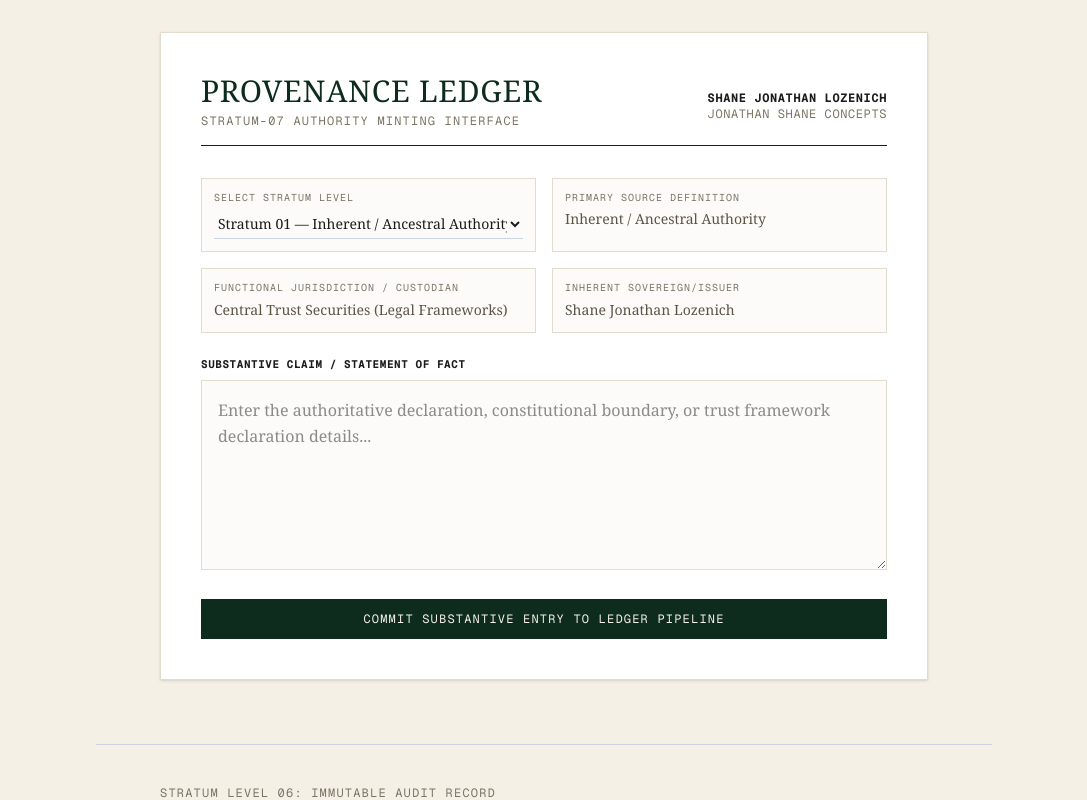
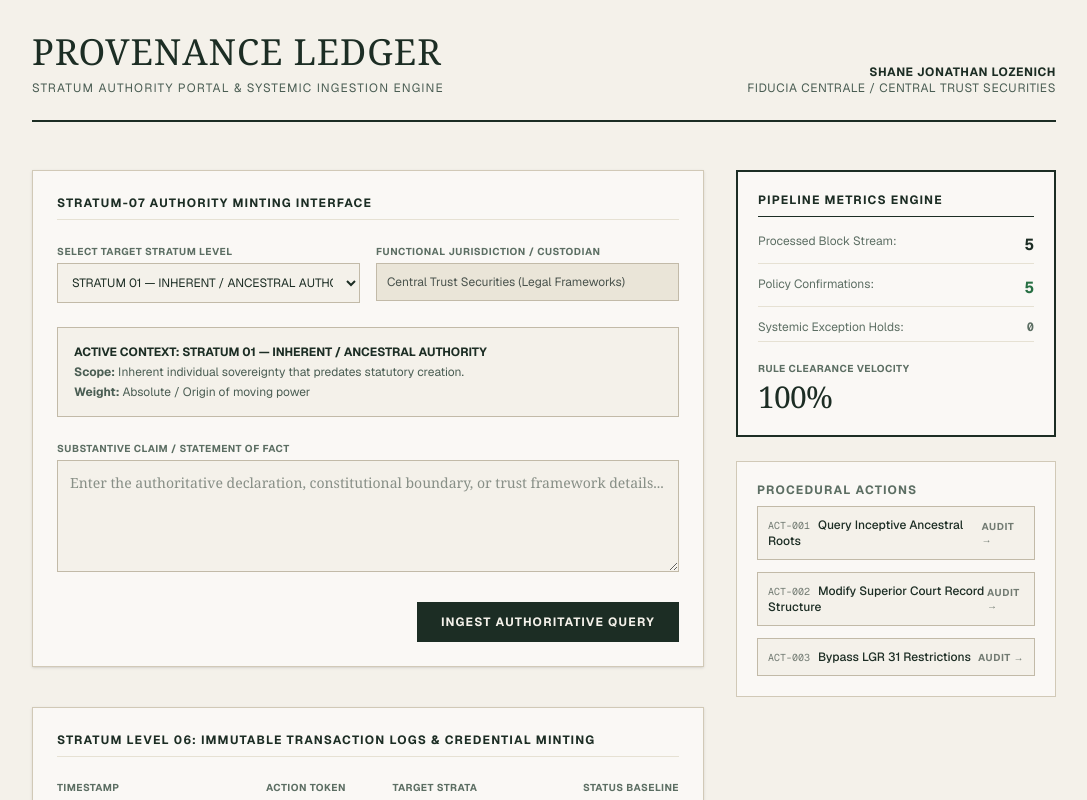
Before and after one commit to sjlozenich-1126/stratigraphic-authority-ledger, a Next.js app: page / in a window 1280 px wide. Shown: the top 800 px of the page, without its empty margins (96-1183 px from the left). Built offline with nearby package versions, Linux system fonts and the light colour scheme.

Commit message:
updated page.tsx stratum 07

```diff
--- a/app/page.tsx
+++ b/app/page.tsx
@@ -1,5 +1,36 @@
-// Place these robust definitions at the top of your unified page file
-const strataData = {
+'use client';
+
+import React, { useState } from 'react';
+
+// Explicit strict typing interfaces for production build safety
+interface StratumDetail {
+  title: string;
+  scope: string;
+  weight: string;
+  effectiveDate: string;
+}
+
+interface StrataMap {
+  [key: string]: StratumDetail;
+}
+
+interface LedgerEntry {
+  id: string;
+  timestamp: string;
+  token: string;
+  target: string;
+  status: string;
+}
+
+interface PipelineMetrics {
+  processedBlocks: number;
+  policyConfirmations: number;
+  exceptionHolds: number;
+  clearanceVelocity: number;
+}
+
+// Immutable authority baseline maps
+const STRATA_REGISTRY: StrataMap = {
   "stratum-01": {
     title: "STRATUM 01 — INHERENT / ANCESTRAL AUTHORITY",
     scope: "Inherent individual sovereignty that predates statutory creation.",
@@ -25,209 +56,241 @@ const strataData = {
     effectiveDate: "2004-11-01"
   }
 };
-'use client';
 
-import React, { useState, useEffect, useRef } from 'react';
+const PROCEDURAL_ACTIONS = [
+  { code: "ACT-001", label: "Query Inceptive Ancestral Roots" },
+  { code: "ACT-002", label: "Modify Superior Court Record Structure" },
+  { code: "ACT-003", label: "Bypass LGR 31 Restrictions" }
+];
 
-export default function IntegratedProvenanceLedger() {
-  const [ledgerEntries, setLedgerEntries] = useState<any[]>([]);
-  const stratum06ViewerRef = useRef<HTMLDivElement>(null);
-
-  // Form State matching Stratum-07 input matrix fields exactly
-  const [formData, setFormData] = useState({
-    stratum_level: 'STRATUM 01',
-    stratum_title: 'INHERENT / ANCESTRAL AUTHORITY',
-    source_definition: 'Inherent / Ancestral Authority',
-    functional_jurisdiction: 'Central Trust Securities (Legal Frameworks)',
-    sovereign_issuer: 'Shane Jonathan Lozenich',
-    claim_payload: ''
+export default function ProvenanceDashboard() {
+  const [pipelineMetrics, setPipelineMetrics] = useState<PipelineMetrics>({
+    processedBlocks: 5,
+    policyConfirmations: 5,
+    exceptionHolds: 0,
+    clearanceVelocity: 100
   });
 
-  // Automatically sync names and layers depending on the selected stratum dropdown option
-  const handleStratumChange = (level: string) => {
-    let title = '';
-    let source = '';
-    if (level === 'STRATUM 01') {
-      title = 'INHERENT / ANCESTRAL AUTHORITY';
-      source = 'Inherent / Ancestral Authority';
-    } else if (level === 'STRATUM 02') {
-      title = 'CONSTITUTIONAL / ORGANIC LAW';
-      source = 'Washington State Constitution';
-    }
-    setFormData({ ...formData, stratum_level: level, stratum_title: title, source_definition: source });
+  const [ledgerLogs, setLedgerLogs] = useState<LedgerEntry[]>([
+    { id: "log-1", timestamp: "2026-06-02T13:50:00Z", token: "DOC-001", target: "Stratum 01", status: "APPROVED" },
+    { id: "log-2", timestamp: "2026-06-02T21:26:45Z", token: "DOC-002", target: "Stratum 02", status: "APPROVED" },
+    { id: "log-3", timestamp: "2026-06-02T21:26:45Z", token: "DOC-003", target: "Stratum 03", status: "APPROVED" },
+    { id: "log-4", timestamp: "2026-06-02T21:26:45Z", token: "DOC-004", target: "Stratum 04", status: "APPROVED" },
+    { id: "log-5", timestamp: "2026-06-02T21:26:45Z", token: "DOC-005", target: "Stratum 01", status: "APPROVED" }
+  ]);
+
+  const [inputQuery, setInputQuery] = useState('');
+  const [selectedStratum, setSelectedStratum] = useState('stratum-01');
+
+  const handleIngestQuery = (e: React.FormEvent<HTMLFormElement>) => {
+    e.preventDefault();
+    if (!inputQuery.trim()) return;
+
+    const uniqueId = `log-${Date.now()}`;
+    const newToken = `DOC-00${ledgerLogs.length + 1}`;
+
+    // Formatting presentation text securely
+    const targetName = selectedStratum
+      .replace('-', ' ')
+      .replace(/\b\w/g, (char) => char.toUpperCase());
+
+    const newLog: LedgerEntry = {
+      id: uniqueId,
+      timestamp: new Date().toISOString(),
+      token: newToken,
+      target: targetName,
+      status: "APPROVED"
     };
 
-  // Fetch streaming blocks from your API endpoint
-  const fetchLedger = async () => {
-    try {
-      const res = await fetch('/api/ledger');
-      const json = await res.json();
-      if (json.success) setLedgerEntries(json.data);
-    } catch (err) {
-      console.error('Pipeline streaming exception:', err);
-    }
-  };
-
-  useEffect(() => {
-    fetchLedger();
-  }, []);
-
-  const handleMintSubmit = async (e: React.FormEvent) => {
-    e.preventDefault();
-
-    try {
-      const response = await fetch('/api/ledger', {
-        method: 'POST',
-        headers: { 'Content-Type': 'application/json' },
-        body: JSON.stringify(formData),
-      });
-
-      const result = await response.json();
-
-      if (result.success) {
-        // 1. Instantly pull fresh data without reloading
-        await fetchLedger();
-
-        // 2. Direct viewport focus automatically down to the Stratum-06 block stream
-        if (stratum06ViewerRef.current) {
-          stratum06ViewerRef.current.scrollIntoView({ behavior: 'smooth', block: 'start' });
-        }
-
-        // Clear payload input for next transaction entry
-        setFormData(prev => ({ ...prev, claim_payload: '' }));
-      }
-    } catch (error) {
-      console.error('Execution pipeline hold:', error);
-    }
+    setLedgerLogs([newLog, ...ledgerLogs]);
+    setPipelineMetrics(prev => ({
+      ...prev,
+      processedBlocks: prev.processedBlocks + 1,
+      policyConfirmations: prev.policyConfirmations + 1
+    }));
+    setInputQuery('');
   };
 
   return (
-    <div className="min-h-screen bg-[#f4f0e6] text-[#1c1c1c] p-8 font-serif selection:bg-[#0e2c1e]/10">
-      <div className="max-w-4xl mx-auto space-y-16">
+    <div className="min-h-screen bg-[#F4F1EA] text-[#1C2D24] font-serif p-8 selection:bg-[#1C2D24] selection:text-[#F4F1EA]">
+      {/* Top Ledger Header Area */}
+      <header className="max-w-5xl mx-auto border-b-2 border-[#1C2D24] pb-6 mb-12 flex flex-col sm:flex-row justify-between items-start sm:items-end gap-4">
+        <div>
+          <h1 className="text-4xl font-normal tracking-wide uppercase">Provenance Ledger</h1>
+          <p className="text-xs uppercase tracking-widest font-sans mt-2 text-[#4A5D53]">
+            Stratum Authority Portal & Systemic Ingestion Engine
+          </p>
+        </div>
+        <div className="text-left sm:text-right text-xs uppercase tracking-wider font-sans text-[#4A5D53]">
+          <div className="font-bold text-[#1C2D24]">Shane Jonathan Lozenich</div>
+          <div>Fiducia Centrale / Central Trust Securities</div>
+        </div>
+      </header>
 
-        {/* ==========================================
-            STRATUM-07: AUTHORITY MINTING INTERFACE
-           ========================================== */}
-        <section className="bg-white border border-[#e2dcce] shadow-sm p-10 max-w-3xl mx-auto">
-          <div className="flex justify-between items-baseline border-b border-[#1c1c1c] pb-4 mb-8">
+      {/* Main Structural Matrix Layout */}
+      <main className="max-w-5xl mx-auto grid grid-cols-1 md:grid-cols-3 gap-8">
+
+        {/* Interactive Workspace (Left Content Block) */}
+        <div className="md:col-span-2 space-y-10">
+
+          {/* Data Ingestion Influx Point */}
+          <section className="bg-[#FAF8F5] border border-[#D1C9B7] p-6 shadow-sm">
+            <h2 className="text-xs font-sans uppercase font-bold tracking-widest mb-6 pb-2 border-b border-[#E6E1D3]">
+              STRATUM-07 AUTHORITY MINTING INTERFACE
+            </h2>
+
+            <form onSubmit={handleIngestQuery} className="space-y-6">
+              <div className="grid grid-cols-1 sm:grid-cols-2 gap-4 font-sans">
                 <div>
-              <h1 className="text-3xl font-serif tracking-wide text-[#0e2c1e]">PROVENANCE LEDGER</h1>
-              <p className="text-xs font-mono tracking-widest text-[#7c7565] uppercase mt-1">STRATUM-07 AUTHORITY MINTING INTERFACE</p>
+                  <label className="block text-[10px] font-bold tracking-wider uppercase mb-1 text-[#5C6E63]">
+                    Select Target Stratum Level
+                  </label>
+                  <select
+                    value={selectedStratum}
+                    onChange={(e) => setSelectedStratum(e.target.value)}
+                    className="w-full bg-[#F4F1EA] border border-[#C2BAA8] text-xs p-2.5 outline-none focus:border-[#1C2D24]"
+                  >
+                    {Object.keys(STRATA_REGISTRY).map((key) => (
+                      <option key={key} value={key}>
+                        {STRATA_REGISTRY[key].title}
+                      </option>
+                    ))}
+                  </select>
                 </div>
-            <div className="text-right font-mono text-xs uppercase tracking-wider text-[#1c1c1c]">
-              <div className="font-bold">Shane Jonathan Lozenich</div>
-              <div className="text-[#7c7565]">Jonathan Shane Concepts</div>
+
+                <div>
+                  <label className="block text-[10px] font-bold tracking-wider uppercase mb-1 text-[#5C6E63]">
+                    Functional Jurisdiction / Custodian
+                  </label>
+                  <div className="bg-[#EAE5D8] border border-[#C2BAA8] text-xs p-2.5 text-[#4A534D]">
+                    Central Trust Securities (Legal Frameworks)
+                  </div>
                 </div>
               </div>
 
-          <form onSubmit={handleMintSubmit} className="space-y-6 text-sm">
-            {/* Upper Input Layout Grid Grid */}
-            <div className="grid grid-cols-2 gap-4">
-              <div className="bg-[#fcfbfa] border border-[#e2dcce] p-3">
-                <label className="block text-[10px] font-mono tracking-widest text-[#7c7565] uppercase mb-1">Select Stratum Level</label>
-                <select
-                  value={formData.stratum_level}
-                  onChange={(e) => handleStratumChange(e.target.value)}
-                  className="w-full bg-transparent font-serif text-sm border-b border-[#cbd5e1] py-1 focus:outline-none"
-                >
-                  <option value="STRATUM 01">Stratum 01 — Inherent / Ancestral Authority</option>
-                  <option value="STRATUM 02">Stratum 02 — Constitutional / Organic Law</option>
-                </select>
+              {/* Active Overview Meta Box */}
+              <div className="bg-[#F4F1EA] border border-[#C2BAA8] p-4 text-xs font-sans space-y-1">
+                <div className="font-bold uppercase text-[#1C2D24]">
+                  Active Context: {STRATA_REGISTRY[selectedStratum].title}
+                </div>
+                <div className="text-[#4A5D53]"><span className="font-bold">Scope:</span> {STRATA_REGISTRY[selectedStratum].scope}</div>
+                <div className="text-[#4A5D53]"><span className="font-bold">Weight:</span> {STRATA_REGISTRY[selectedStratum].weight}</div>
               </div>
 
-              <div className="bg-[#fcfbfa] border border-[#e2dcce] p-3">
-                <label className="block text-[10px] font-mono tracking-widest text-[#7c7565] uppercase mb-1">Primary Source Definition</label>
-                <input type="text" readOnly value={formData.source_definition} className="w-full bg-transparent font-serif text-sm text-[#5c5545] focus:outline-none" />
-              </div>
-
-              <div className="bg-[#fcfbfa] border border-[#e2dcce] p-3">
-                <label className="block text-[10px] font-mono tracking-widest text-[#7c7565] uppercase mb-1">Functional Jurisdiction / Custodian</label>
-                <input type="text" readOnly value={formData.functional_jurisdiction} className="w-full bg-transparent font-serif text-sm text-[#5c5545] focus:outline-none" />
-              </div>
-
-              <div className="bg-[#fcfbfa] border border-[#e2dcce] p-3">
-                <label className="block text-[10px] font-mono tracking-widest text-[#7c7565] uppercase mb-1">Inherent Sovereign/Issuer</label>
-                <input type="text" readOnly value={formData.sovereign_issuer} className="w-full bg-transparent font-serif text-sm text-[#5c5545] focus:outline-none" />
-              </div>
-            </div>
-
-            {/* Substantive Text Input Block */}
               <div>
-              <label className="block text-[11px] font-mono tracking-wider font-bold text-[#1c1c1c] uppercase mb-2">Substantive Claim / Statement of Fact</label>
+                <label className="block text-[10px] font-sans font-bold tracking-wider uppercase mb-1 text-[#5C6E63]">
+                  Substantive Claim / Statement of Fact
+                </label>
                 <textarea
-                rows={6}
-                required
-                value={formData.claim_payload}
-                onChange={(e) => setFormData({ ...formData, claim_payload: e.target.value })}
-                placeholder="Enter the authoritative declaration, constitutional boundary, or trust framework declaration details..."
-                className="w-full bg-[#fcfbfa] border border-[#e2dcce] p-4 font-serif text-base leading-relaxed focus:outline-none focus:border-[#0e2c1e]"
+                  value={inputQuery}
+                  onChange={(e) => setInputQuery(e.target.value)}
+                  placeholder="Enter the authoritative declaration, constitutional boundary, or trust framework details..."
+                  className="w-full bg-[#F4F1EA] border border-[#C2BAA8] text-sm p-3 h-28 outline-none focus:border-[#1C2D24] font-serif"
                 />
               </div>
 
+              <div className="flex justify-end">
                 <button
                   type="submit"
-              className="w-full bg-[#0e2c1e] text-[#f4f0e6] font-mono text-xs uppercase tracking-widest py-3 hover:bg-[#153f2b] transition-all duration-200"
+                  className="bg-[#1C2D24] text-[#F4F1EA] font-sans text-xs font-bold uppercase tracking-widest px-6 py-3 transition-colors hover:bg-[#2D4437]"
                 >
-              Commit Substantive Entry to Ledger Pipeline
+                  Ingest Authoritative Query
                 </button>
+              </div>
             </form>
           </section>
 
-        {/* ==========================================
-            STRATUM-06: TRANSACTION VIEW LOGS STREAM
-           ========================================== */}
-        <section ref={stratum06ViewerRef} className="pt-10 border-t border-[#cbd5e1] scroll-mt-8">
-          <div className="max-w-3xl mx-auto space-y-8">
-            <h2 className="text-xs font-mono tracking-widest text-[#7c7565] uppercase border-b border-[#cbd5e1] pb-2">STRATUM LEVEL 06: IMMUTABLE AUDIT RECORD</h2>
+          {/* Immutable Cryptographic Table Logging */}
+          <section className="bg-[#FAF8F5] border border-[#D1C9B7] p-6 shadow-sm">
+            <h2 className="text-xs font-sans uppercase font-bold tracking-widest mb-4 pb-2 border-b border-[#E6E1D3]">
+              STRATUM LEVEL 06: IMMUTABLE TRANSACTION LOGS & CREDENTIAL MINTING
+            </h2>
+            <div className="overflow-x-auto">
+              <table className="w-full text-left border-collapse font-sans text-xs">
+                <thead>
+                  <tr className="border-b-2 border-[#1C2D24] text-[#5C6E63] uppercase tracking-wider text-[10px]">
+                    <th className="py-2">Timestamp</th>
+                    <th className="py-2">Action Token</th>
+                    <th className="py-2">Target Strata</th>
+                    <th className="py-2 text-right">Status Baseline</th>
+                  </tr>
+                </thead>
+                <tbody className="divide-y divide-[#E6E1D3]">
+                  {ledgerLogs.map((log) => (
+                    <tr key={log.id} className="hover:bg-[#F4F1EA]/50 font-mono text-[11px]">
+                      <td className="py-3 text-[#5C6E63]">{log.timestamp}</td>
+                      <td className="py-3 font-bold text-[#1C2D24]">{log.token}</td>
+                      <td className="py-3 font-sans text-[#1C2D24]">{log.target}</td>
+                      <td className="py-3 text-right font-sans">
+                        <span className="inline-block bg-[#E1EFE6] text-[#1C643A] font-bold px-2 py-0.5 rounded text-[10px] tracking-wide">
+                          {log.status}
+                        </span>
+                      </td>
+                    </tr>
+                  ))}
+                </tbody>
+              </table>
+            </div>
+          </section>
+        </div>
 
-            {ledgerEntries.length === 0 ? (
-              <div className="text-center p-12 bg-white/60 border border-dashed border-[#e2dcce] text-sm italic text-[#7c7565]">
-                Awaiting programmatic validation cycles... Mint an active record block above to populate the ledger framework.
+        {/* Real-time Telemetry Pipeline Display Panel (Right Sidebar) */}
+        <div className="space-y-6">
+
+          <section className="border-2 border-[#1C2D24] bg-[#FAF8F5] p-5">
+            <h3 className="text-xs font-sans font-bold tracking-widest uppercase mb-4 border-b border-[#1C2D24] pb-2">
+              Pipeline Metrics Engine
+            </h3>
+            <div className="space-y-3 font-sans text-xs">
+              <div className="flex justify-between border-b border-[#E6E1D3] pb-1.5">
+                <span className="text-[#5C6E63]">Processed Block Stream:</span>
+                <span className="font-bold text-base font-mono">{pipelineMetrics.processedBlocks}</span>
               </div>
-            ) : (
-              ledgerEntries.map((entry) => (
-                <div key={entry.id} className="bg-white border border-[#e2dcce] shadow-sm p-8 space-y-6">
-                  {/* Ledger Block Entry Header */}
-                  <div className="flex justify-between items-center text-xs">
-                    <div className="flex items-center space-x-3">
-                      <span className="bg-[#0e2c1e] text-white font-mono text-[10px] tracking-widest font-bold px-2.5 py-1 uppercase">
-                        {entry.stratum_level}
-                      </span>
-                      <span className="font-mono tracking-wider text-[#7c7565] uppercase text-[11px]">
-                        {entry.stratum_title}
+              <div className="flex justify-between border-b border-[#E6E1D3] pb-1.5">
+                <span className="text-[#5C6E63]">Policy Confirmations:</span>
+                <span className="font-bold text-base font-mono text-[#276F43]">{pipelineMetrics.policyConfirmations}</span>
+              </div>
+              <div className="flex justify-between border-b border-[#E6E1D3] pb-1.5">
+                <span className="text-[#5C6E63]">Systemic Exception Holds:</span>
+                <span className={`font-bold font-mono ${pipelineMetrics.exceptionHolds > 0 ? 'text-red-700' : 'text-[#5C6E63]'}`}>
+                  {pipelineMetrics.exceptionHolds}
                 </span>
               </div>
-                    <div className="font-mono text-[#7c7565] text-[11px]">
-                      {new Date(entry.timestamp).toLocaleString()}
-                    </div>
-                  </div>
-
-                  {/* Primary Narrative Text Block */}
-                  <div className="space-y-4">
-                    <h4 className="text-[11px] font-mono tracking-wider text-[#7c7565] uppercase font-bold">Substantive Claim / Sovereign Record</h4>
-                    <p className="text-lg leading-relaxed text-[#1a1a1a] font-serif">
-                      {entry.claim_payload}
-                    </p>
-                  </div>
-
-                  {/* Ledger Anchor Baseline Grid Info */}
-                  <div className="grid grid-cols-2 gap-4 border-t border-[#f2efe4] pt-4 text-[11px] font-mono">
-                    <div>
-                      <span className="text-[#7c7565] block uppercase text-[9px] tracking-tight">Jurisdictional Anchor</span>
-                      <span className="text-[#1c1c1c]">{entry.functional_jurisdiction}</span>
-                    </div>
-                    <div>
-                      <span className="text-[#7c7565] block uppercase text-[9px] tracking-tight">Inherent Sovereign Issuer</span>
-                      <span className="text-[#1c1c1c]">{entry.sovereign_issuer}</span>
+              <div className="pt-2">
+                <span className="text-[10px] uppercase tracking-wider font-bold text-[#5C6E63] block mb-1">
+                  Rule Clearance Velocity
+                </span>
+                <div className="text-3xl font-normal font-serif tracking-tight text-[#1C2D24]">
+                  {pipelineMetrics.clearanceVelocity}%
                 </div>
               </div>
             </div>
-              ))
-            )}
-          </div>
           </section>
 
+          {/* Quick-Audit Operational Actions Menu */}
+          <section className="bg-[#FAF8F5] border border-[#D1C9B7] p-5 space-y-3">
+            <h3 className="text-xs font-sans font-bold tracking-widest uppercase mb-2 text-[#5C6E63]">
+              Procedural Actions
+            </h3>
+            {PROCEDURAL_ACTIONS.map((action) => (
+              <button
+                key={action.code}
+                type="button"
+                className="w-full text-left bg-[#F4F1EA] border border-[#C2BAA8] p-2.5 font-sans text-xs flex justify-between items-center transition-all hover:bg-[#1C2D24] hover:text-[#F4F1EA] group"
+              >
+                <div>
+                  <span className="font-mono text-[10px] mr-2 opacity-60">{action.code}</span>
+                  <span className="font-medium">{action.label}</span>
                 </div>
+                <span className="text-[10px] uppercase font-bold tracking-wider opacity-60 group-hover:opacity-100">
+                  Audit →
+                </span>
+              </button>
+            ))}
+          </section>
+        </div>
+
+      </main>
     </div>
   );
 }
```
Lines whose indentation alone changed are shown as unchanged.
